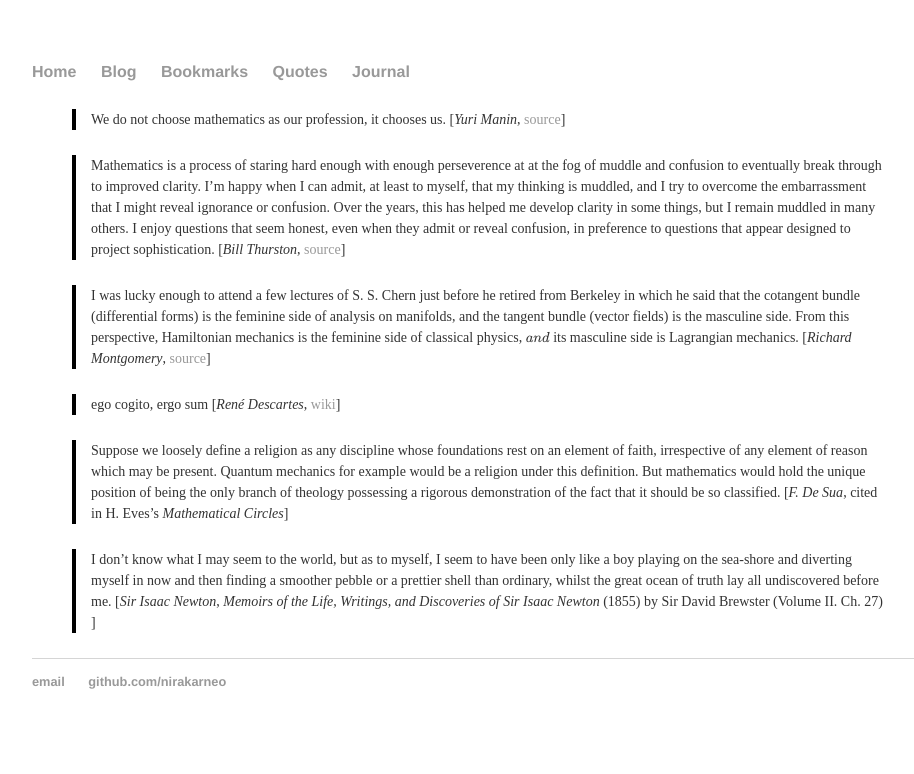
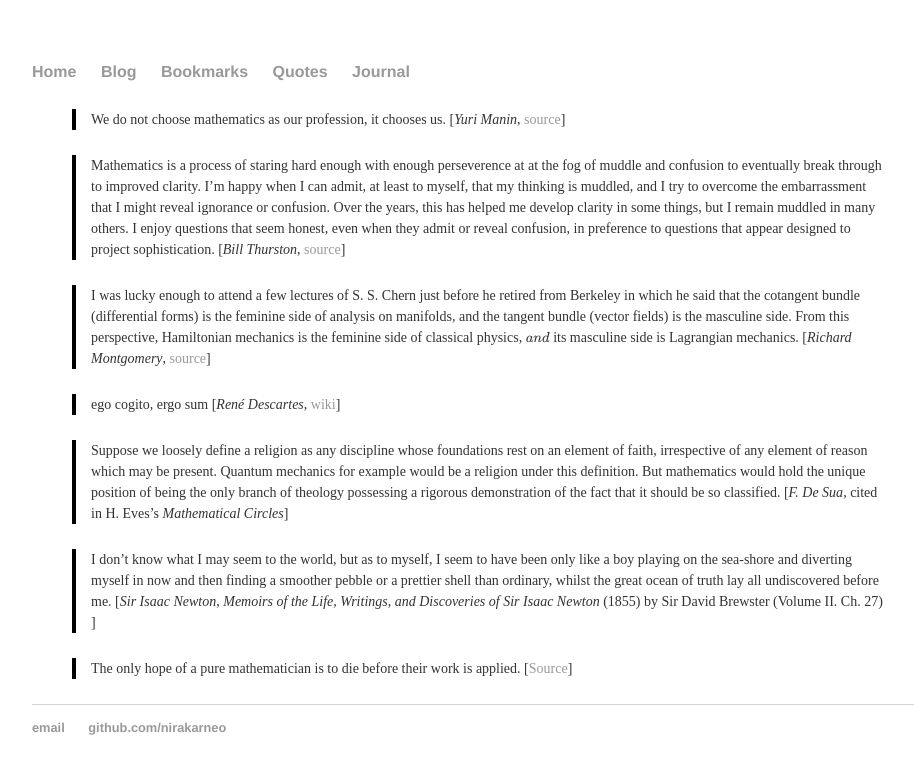
Before and after one commit to nirakarneo/nirakarneo.github.io, a Jekyll site: the page built from quotes/index.md, in a window 1280 px wide. Shown: the top 774 px of the page, without its empty margins (160-1074 px from the left). Built offline with Jekyll 4.4.1, drawn with Linux system fonts in a browser that asks for light colours; formulas are drawn with MathJax 3.

Commit message:
Update index.md

```diff
--- a/quotes/index.md
+++ b/quotes/index.md
@@ -15,3 +15,5 @@ title: Quotes
 > Suppose we loosely define a religion as any discipline whose foundations rest on an element of faith, irrespective of any element of reason which may be present. Quantum mechanics for example would be a religion under this definition. But mathematics would hold the unique position of being the only branch of theology possessing a rigorous demonstration of the fact that it should be so classified. [*F. De Sua*, cited in H. Eves's *Mathematical Circles*]
 
 > I don't know what I may seem to the world, but as to myself, I seem to have been only like a boy playing on the sea-shore and diverting myself in now and then finding a smoother pebble or a prettier shell than ordinary, whilst the great ocean of truth lay all undiscovered before me. [*Sir Isaac Newton*, *Memoirs of the Life, Writings, and Discoveries of Sir Isaac Newton* (1855) by Sir David Brewster (Volume II. Ch. 27) ]
+
+> The only hope of a pure mathematician is to die before their work is applied. [[Source](https://www.quora.com/Is-all-mathematics-applied-mathematics-eventually/answer/Caleb-Vatral)]
```
